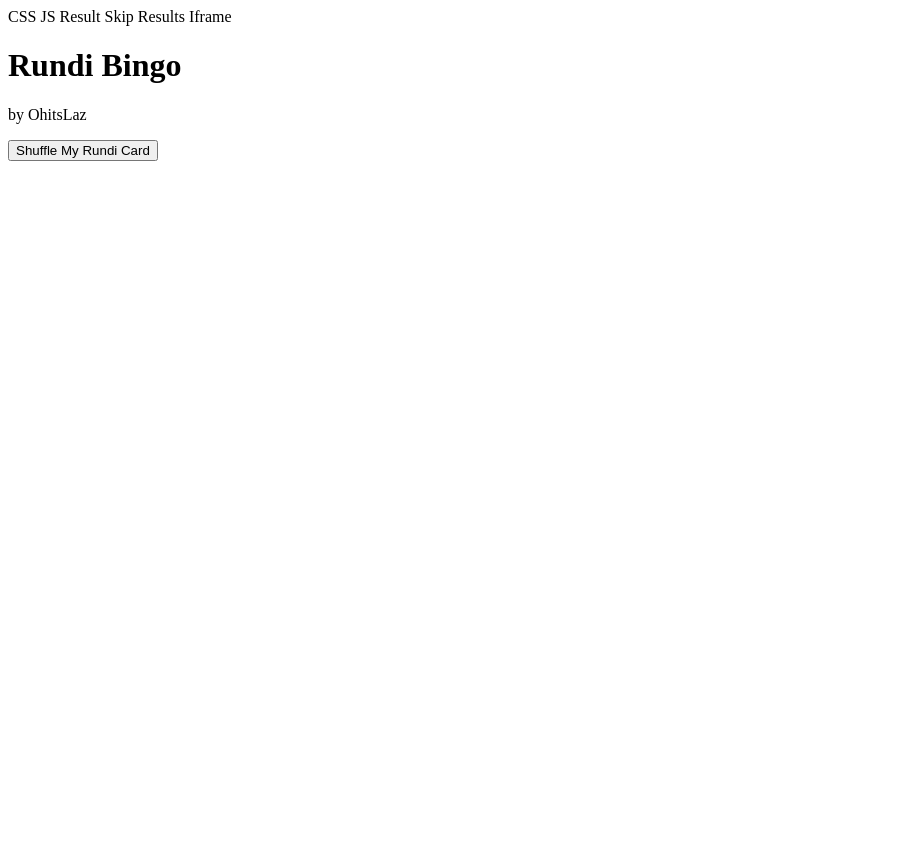
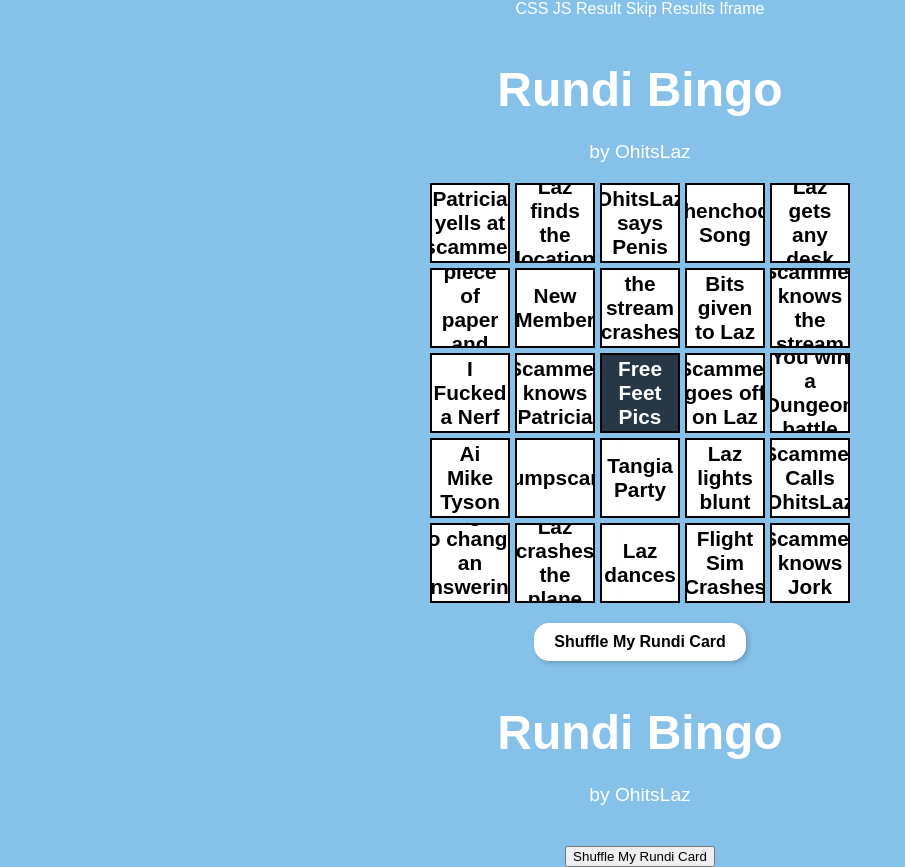
Before and after one commit to AldeaKCreative/RundiBingo, a plain HTML site: page index.html in a window 1280 px wide. Shown: the whole page, without its empty margins (0-905 px from the left). Before the commit the page ends 800 px from the top, so only its background shows below. Drawn offline with Linux system fonts and the light colour scheme.

Commit message:
Update index.html

```diff
--- a/index.html
+++ b/index.html
@@ -24,5 +24,33 @@
         <!-- Button to Shuffle Bingo Card -->
         <button id="shuffle-button">Shuffle My Rundi Card</button>
     </div>
+     <!DOCTYPE html>
+<html lang="en">
+<head>
+    <meta charset="UTF-8">
+    <meta name="viewport" content="width=device-width, initial-scale=1.0">
+    <title>Rundi Bingo by OhitsLaz</title>
+    <!-- Link to the external CSS file -->
+    <link rel="stylesheet" href="style.css">
+</head>
+<body>
+    <header>
+        <h1>Rundi Bingo</h1>
+        <p>by OhitsLaz</p>
+    </header>
+
+    <!-- Bingo card content -->
+    <div id="bingo-card">
+        <!-- Bingo card cells go here -->
+    </div>
+
+    <!-- Randomize button -->
+    <button id="randomize-button">Shuffle My Rundi Card</button>
+
+    <!-- Link to the external JavaScript file -->
+    <script src="script.js"></script>
 </body>
 </html>
+
+</body>
+</html>
```
